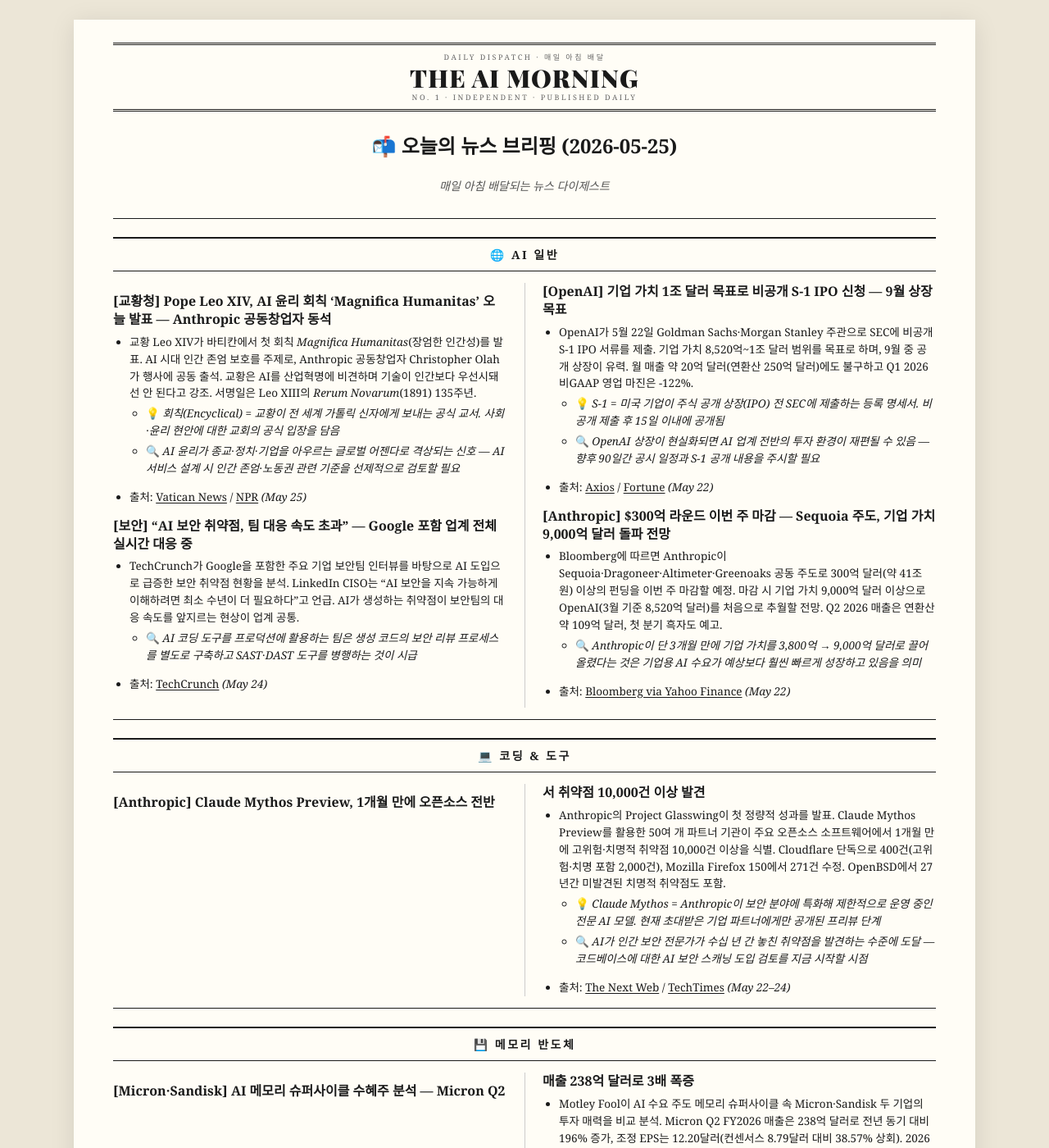
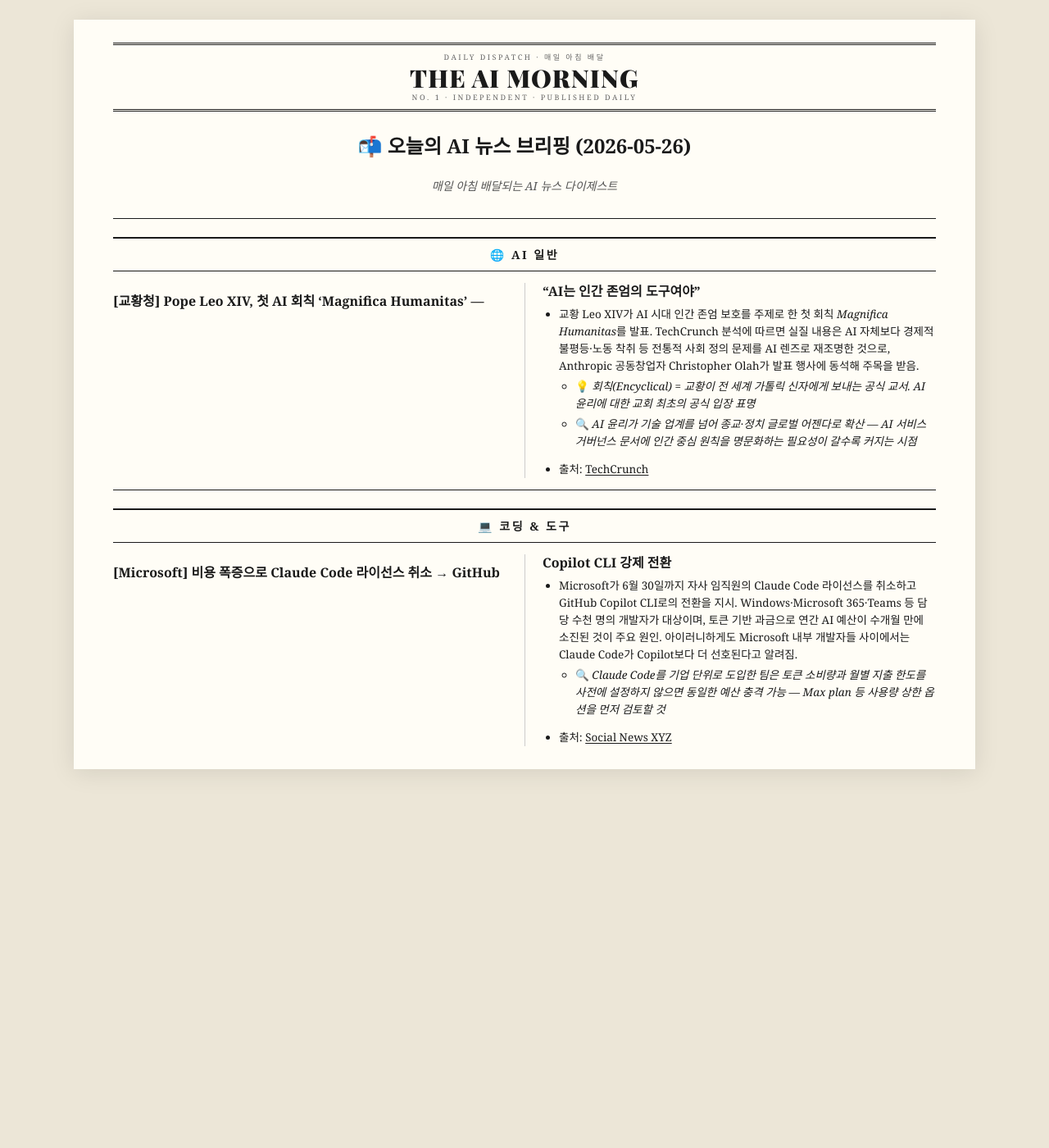
Before and after one commit to kimjans/daily-news, a Jekyll site: the page built from index.md, in a window 1280 px wide and 1400 px high. Shown: the whole window at 82% size. Built offline with Jekyll 4.4.1, drawn with Linux system fonts in a browser that asks for light colours; some of the changed text lies outside the part shown.

Commit message:
daily news: 2026-05-26

```diff
--- a/index.md
+++ b/index.md
@@ -1,54 +1,27 @@
 ---
 layout: default
-title: The Morning Brief
+title: The AI Morning
 ---
 
-# 📬 오늘의 뉴스 브리핑 (2026-05-25)
+# 📬 오늘의 AI 뉴스 브리핑 (2026-05-26)
 
-> 매일 아침 배달되는 뉴스 다이제스트
+> 매일 아침 배달되는 AI 뉴스 다이제스트
 
 ---
 
 ## 🌐 AI 일반
 
-### **[교황청]** Pope Leo XIV, AI 윤리 회칙 'Magnifica Humanitas' 오늘 발표 — Anthropic 공동창업자 동석
-- 교황 Leo XIV가 바티칸에서 첫 회칙 *Magnifica Humanitas*(장엄한 인간성)를 발표. AI 시대 인간 존엄 보호를 주제로, Anthropic 공동창업자 Christopher Olah가 행사에 공동 출석. 교황은 AI를 산업혁명에 비견하며 기술이 인간보다 우선시돼선 안 된다고 강조. 서명일은 Leo XIII의 *Rerum Novarum*(1891) 135주년.
-  - 💡 *회칙(Encyclical) = 교황이 전 세계 가톨릭 신자에게 보내는 공식 교서. 사회·윤리 현안에 대한 교회의 공식 입장을 담음*
-  - 🔍 *AI 윤리가 종교·정치·기업을 아우르는 글로벌 어젠다로 격상되는 신호 — AI 서비스 설계 시 인간 존엄·노동권 관련 기준을 선제적으로 검토할 필요*
-- 출처: [Vatican News](https://www.vaticannews.va/en/pope/news/2026-05/pope-leo-xiv-first-encyclical-magnifica-humanitas.html) / [NPR](https://www.npr.org/2026/05/24/nx-s1-5831959/pope-leos-first-encyclical-will-address-ai-and-magnificent-humanity) *(May 25)*
-
-### **[보안]** "AI 보안 취약점, 팀 대응 속도 초과" — Google 포함 업계 전체 실시간 대응 중
-- TechCrunch가 Google을 포함한 주요 기업 보안팀 인터뷰를 바탕으로 AI 도입으로 급증한 보안 취약점 현황을 분석. LinkedIn CISO는 "AI 보안을 지속 가능하게 이해하려면 최소 수년이 더 필요하다"고 언급. AI가 생성하는 취약점이 보안팀의 대응 속도를 앞지르는 현상이 업계 공통.
-  - 🔍 *AI 코딩 도구를 프로덕션에 활용하는 팀은 생성 코드의 보안 리뷰 프로세스를 별도로 구축하고 SAST·DAST 도구를 병행하는 것이 시급*
-- 출처: [TechCrunch](https://techcrunch.com/2026/05/24/everyone-is-navigating-ai-security-in-real-time-even-google/) *(May 24)*
-
-### **[OpenAI]** 기업 가치 1조 달러 목표로 비공개 S-1 IPO 신청 — 9월 상장 목표
-- OpenAI가 5월 22일 Goldman Sachs·Morgan Stanley 주관으로 SEC에 비공개 S-1 IPO 서류를 제출. 기업 가치 8,520억~1조 달러 범위를 목표로 하며, 9월 중 공개 상장이 유력. 월 매출 약 20억 달러(연환산 250억 달러)에도 불구하고 Q1 2026 비GAAP 영업 마진은 -122%.
-  - 💡 *S-1 = 미국 기업이 주식 공개 상장(IPO) 전 SEC에 제출하는 등록 명세서. 비공개 제출 후 15일 이내에 공개됨*
-  - 🔍 *OpenAI 상장이 현실화되면 AI 업계 전반의 투자 환경이 재편될 수 있음 — 향후 90일간 공시 일정과 S-1 공개 내용을 주시할 필요*
-- 출처: [Axios](https://www.axios.com/2026/05/20/openai-ipo-spacex-musk) / [Fortune](https://fortune.com/2026/05/22/openai-ipo-filing-1-trillion-may-finally-answer-these-big-questions/) *(May 22)*
-
-### **[Anthropic]** $300억 라운드 이번 주 마감 — Sequoia 주도, 기업 가치 9,000억 달러 돌파 전망
-- Bloomberg에 따르면 Anthropic이 Sequoia·Dragoneer·Altimeter·Greenoaks 공동 주도로 300억 달러(약 41조 원) 이상의 펀딩을 이번 주 마감할 예정. 마감 시 기업 가치 9,000억 달러 이상으로 OpenAI(3월 기준 8,520억 달러)를 처음으로 추월할 전망. Q2 2026 매출은 연환산 약 109억 달러, 첫 분기 흑자도 예고.
-  - 🔍 *Anthropic이 단 3개월 만에 기업 가치를 3,800억 → 9,000억 달러로 끌어올렸다는 것은 기업용 AI 수요가 예상보다 훨씬 빠르게 성장하고 있음을 의미*
-- 출처: [Bloomberg via Yahoo Finance](https://finance.yahoo.com/sectors/technology/articles/anthropic-set-close-30-billion-203545596.html) *(May 22)*
+### **[교황청]** Pope Leo XIV, 첫 AI 회칙 'Magnifica Humanitas' — "AI는 인간 존엄의 도구여야"
+- 교황 Leo XIV가 AI 시대 인간 존엄 보호를 주제로 한 첫 회칙 *Magnifica Humanitas*를 발표. TechCrunch 분석에 따르면 실질 내용은 AI 자체보다 경제적 불평등·노동 착취 등 전통적 사회 정의 문제를 AI 렌즈로 재조명한 것으로, Anthropic 공동창업자 Christopher Olah가 발표 행사에 동석해 주목을 받음.
+  - 💡 *회칙(Encyclical) = 교황이 전 세계 가톨릭 신자에게 보내는 공식 교서. AI 윤리에 대한 교회 최초의 공식 입장 표명*
+  - 🔍 *AI 윤리가 기술 업계를 넘어 종교·정치 글로벌 어젠다로 확산 — AI 서비스 거버넌스 문서에 인간 중심 원칙을 명문화하는 필요성이 갈수록 커지는 시점*
+- 출처: [TechCrunch](https://techcrunch.com/2026/05/25/the-popes-ai-encyclical-isnt-really-about-ai/)
 
 ---
 
 ## 💻 코딩 & 도구
 
-### **[Anthropic]** Claude Mythos Preview, 1개월 만에 오픈소스 전반서 취약점 10,000건 이상 발견
-- Anthropic의 Project Glasswing이 첫 정량적 성과를 발표. Claude Mythos Preview를 활용한 50여 개 파트너 기관이 주요 오픈소스 소프트웨어에서 1개월 만에 고위험·치명적 취약점 10,000건 이상을 식별. Cloudflare 단독으로 400건(고위험·치명 포함 2,000건), Mozilla Firefox 150에서 271건 수정. OpenBSD에서 27년간 미발견된 치명적 취약점도 포함.
-  - 💡 *Claude Mythos = Anthropic이 보안 분야에 특화해 제한적으로 운영 중인 전문 AI 모델. 현재 초대받은 기업 파트너에게만 공개된 프리뷰 단계*
-  - 🔍 *AI가 인간 보안 전문가가 수십 년 간 놓친 취약점을 발견하는 수준에 도달 — 코드베이스에 대한 AI 보안 스캐닝 도입 검토를 지금 시작할 시점*
-- 출처: [The Next Web](https://thenextweb.com/news/anthropic-glasswing-claude-mythos-10000-vulnerabilities) / [TechTimes](https://www.techtimes.com/articles/317076/20260524/anthropic-moves-closer-public-claude-mythos-release-10000-critical-bugs-found-first.htm) *(May 22–24)*
-
----
-
-## 💾 메모리 반도체
-
-### **[Micron·Sandisk]** AI 메모리 슈퍼사이클 수혜주 분석 — Micron Q2 매출 238억 달러로 3배 폭증
-- Motley Fool이 AI 수요 주도 메모리 슈퍼사이클 속 Micron·Sandisk 두 기업의 투자 매력을 비교 분석. Micron Q2 FY2026 매출은 238억 달러로 전년 동기 대비 196% 증가, 조정 EPS는 12.20달러(컨센서스 8.79달러 대비 38.57% 상회). 2026년 HBM 시장은 전년 대비 58% 성장한 546억 달러 전망.
-  - 💡 *Sandisk = 웨스턴디지털에서 분사한 NAND 플래시 전문 기업. 2025년 독립 상장 후 엔터프라이즈 SSD 수요 급증의 수혜를 받는 중*
-  - 🔍 *AI 데이터센터가 올해 글로벌 메모리 칩 공급량의 70%를 소화할 전망 — 메모리 수급 타이트 기조가 당분간 유지될 것으로 보여 AI 인프라 계획 시 메모리 비용 상승을 반드시 반영해야 함*
-- 출처: [Motley Fool (May 23)](https://www.fool.com/investing/2026/05/23/memory-chip-supercycle-2026-why-micron-and-sandisk/) / [Motley Fool (May 24)](https://www.fool.com/investing/2026/05/24/micron-vs-sandisk-which-memory-stock-wins-from-the/) *(May 23–24)*
+### **[Microsoft]** 비용 폭증으로 Claude Code 라이선스 취소 → GitHub Copilot CLI 강제 전환
+- Microsoft가 6월 30일까지 자사 임직원의 Claude Code 라이선스를 취소하고 GitHub Copilot CLI로의 전환을 지시. Windows·Microsoft 365·Teams 등 담당 수천 명의 개발자가 대상이며, 토큰 기반 과금으로 연간 AI 예산이 수개월 만에 소진된 것이 주요 원인. 아이러니하게도 Microsoft 내부 개발자들 사이에서는 Claude Code가 Copilot보다 더 선호된다고 알려짐.
+  - 🔍 *Claude Code를 기업 단위로 도입한 팀은 토큰 소비량과 월별 지출 한도를 사전에 설정하지 않으면 동일한 예산 충격 가능 — Max plan 등 사용량 상한 옵션을 먼저 검토할 것*
+- 출처: [Social News XYZ](https://www.socialnews.xyz/2026/05/25/microsoft-cuts-claude-code-access-as-ai-coding-costs-surge/)
```
Also changed, not shown: news/2026-05-25.md (added, +49 -0 lines).
